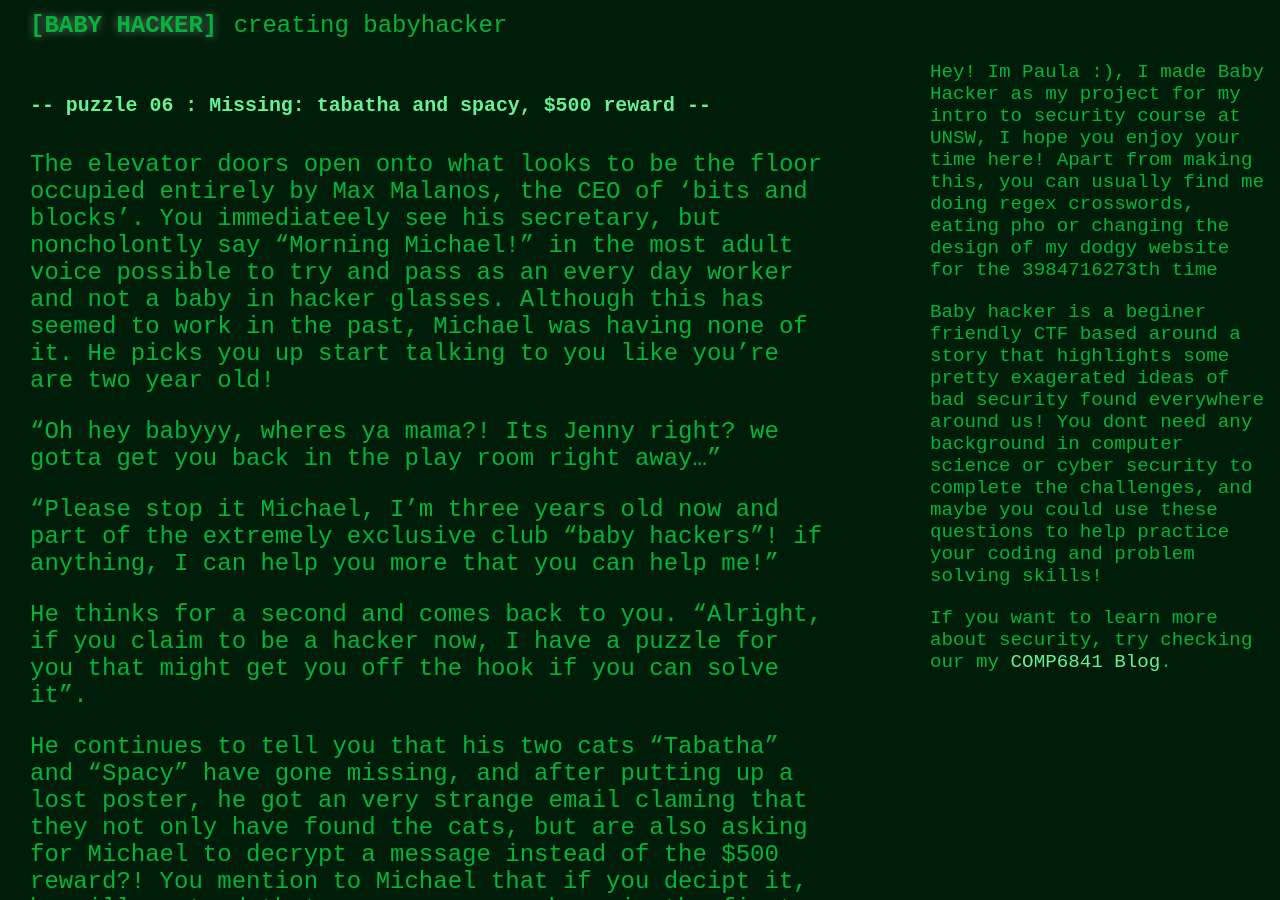
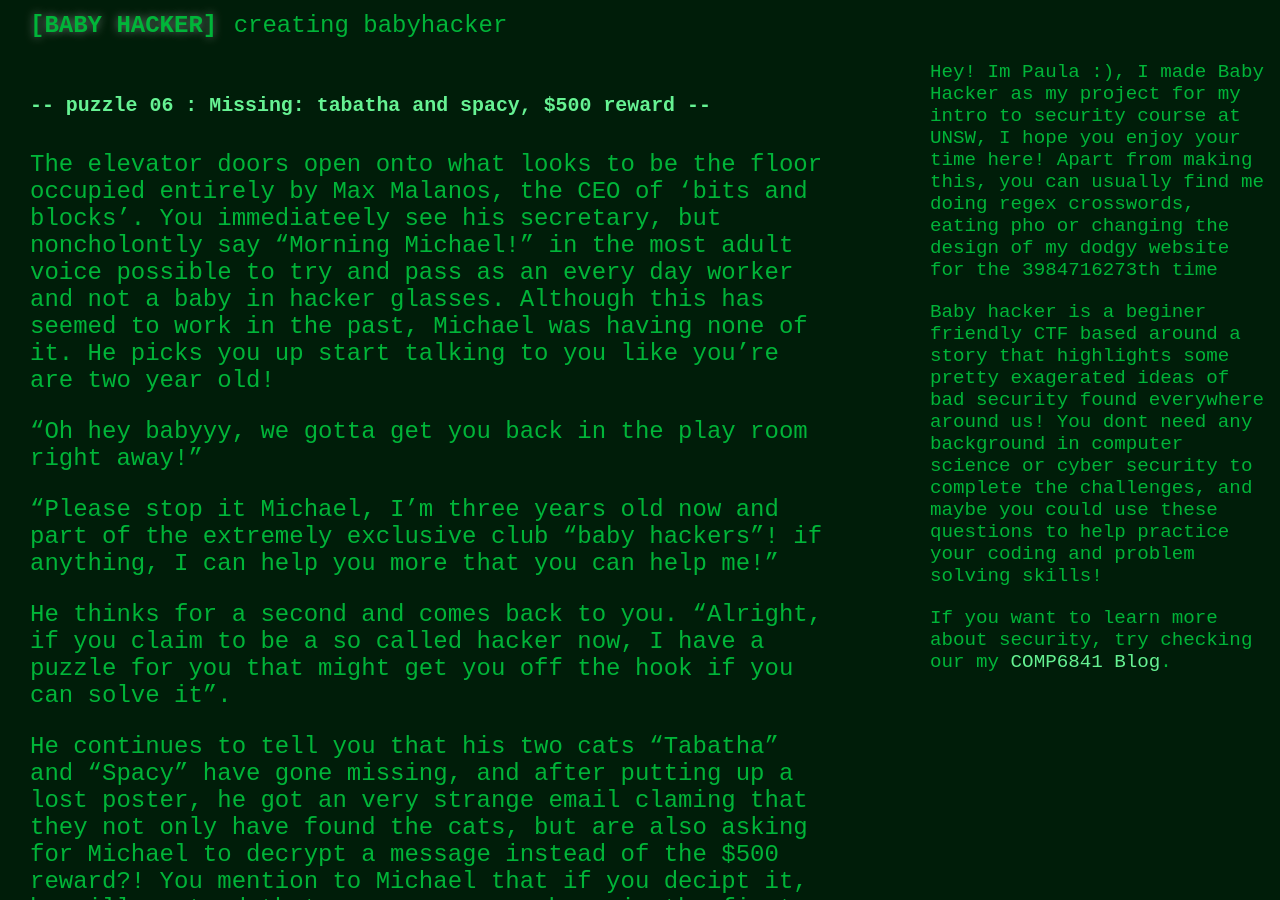
Before and after one commit to paulatennent/somethingAwesome, a Jekyll site: the page built from _posts/2021-04-06-q6.md, in a window 1280 px wide and 900 px high. Built offline with Jekyll 4.4.1, drawn with Linux system fonts in a browser that asks for light colours.

```diff
--- a/_CTFs/Data/data.txt
+++ b/_CTFs/Data/data.txt
@@ -14,7 +14,7 @@ Ryan | Truong | Back End Dev | Pink | Dog | No | the hospital
 Leo | Lee | Security Guard | Purple | Dog | No | Dubbo
 Timmy | Matthews | Red Team | Blue | Cat | No | Melbourne
 Naomi | Brew | Secretary | Black | Cat | No | Sydney
-Hugh | Russell | Front End Dev | Black |  | No | Gosford
+Hugh | Russell | Front End Dev | Black | Dog | No | Gosford
  | No |
 Jessica | Taylor | Red Team | Periwinkle | Dog | No | Sydney
 Michael | Zhang | Secretary | White | Cat | No | Hong Kong
--- a/_posts/2021-04-06-q6.md
+++ b/_posts/2021-04-06-q6.md
@@ -7,11 +7,11 @@ layout: question
 
 The elevator doors open onto what looks to be the floor occupied entirely by Max Malanos, the CEO of 'bits and blocks'. You immediateely see his secretary, but noncholontly say "Morning Michael!" in the most adult voice possible to try and pass as an every day worker and not a baby in hacker glasses. Although this has seemed to work in the past, Michael was having none of it. He picks you up start talking to you like you're are two year old!
 
-"Oh hey babyyy, wheres ya mama?! Its Jenny right? we gotta get you back in the play room right away..."
+"Oh hey babyyy, we gotta get you back in the play room right away!"
 
 "Please stop it Michael, I'm three years old now and part of the extremely exclusive club "baby hackers"! if anything, I can help you more that you can help me!"
 
-He thinks for a second and comes back to you. "Alright, if you claim to be a hacker now, I have a puzzle for you that might get you off the hook if you can solve it".
+He thinks for a second and comes back to you. "Alright, if you claim to be a so called hacker now, I have a puzzle for you that might get you off the hook if you can solve it".
 
 He continues to tell you that his two cats "Tabatha" and "Spacy" have gone missing, and after putting up a lost poster, he got an very strange email claming that they not only have found the cats, but are also asking for Michael to decrypt a message instead of the $500 reward?! You mention to Michael that if you decipt it, he will pretend that you were never here in the first place.
 
```
Also changed, not shown: other parts of _posts/2021-04-06-q6.md (+1 -1 lines), _CTFs/whitespacesteg/origional.txt (+3 -5 lines), _posts/2021-04-05-q5.md (+1 -1 lines), _posts/2021-04-07-q7.md (+1 -2 lines), 1 other file.
